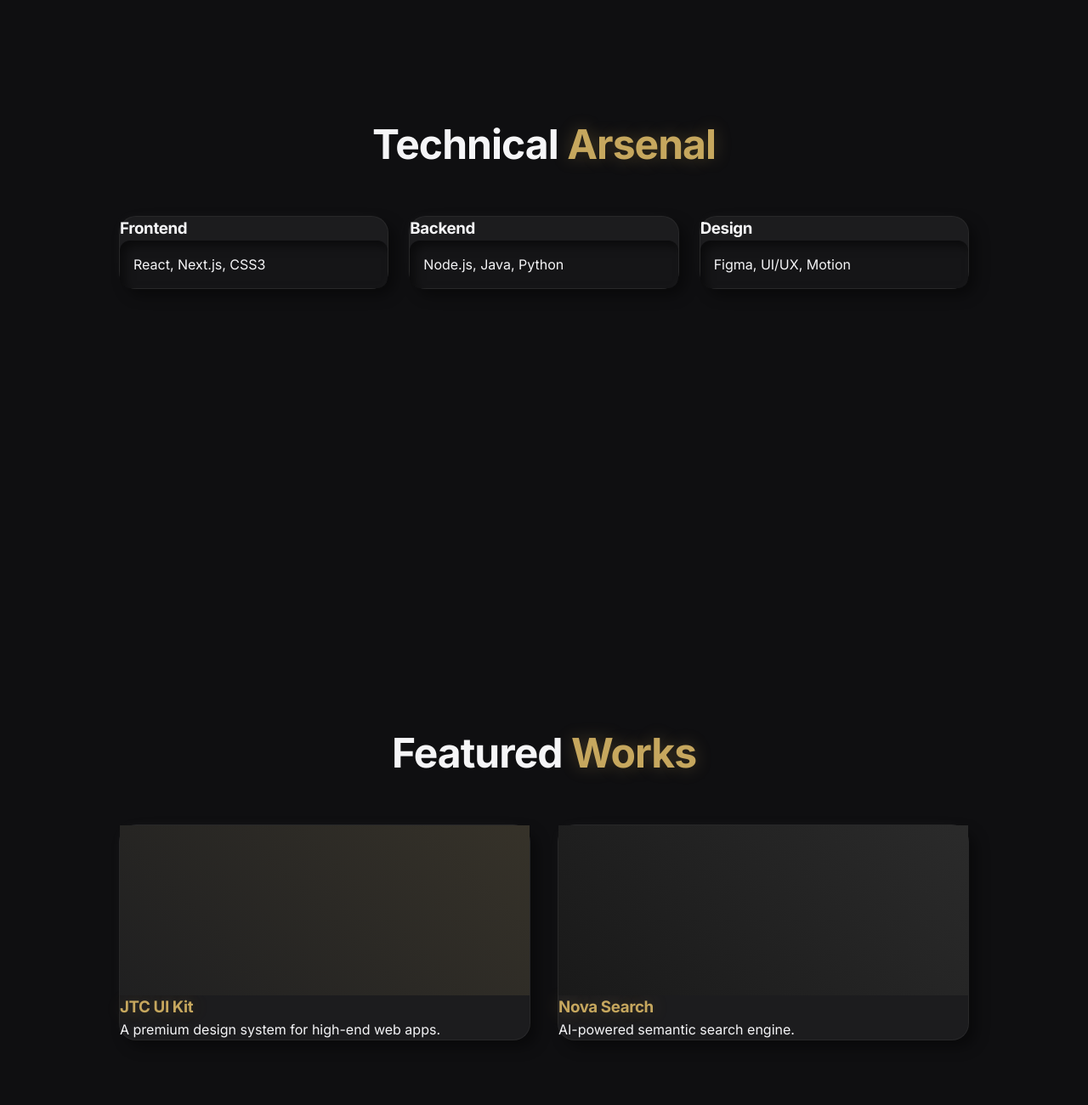
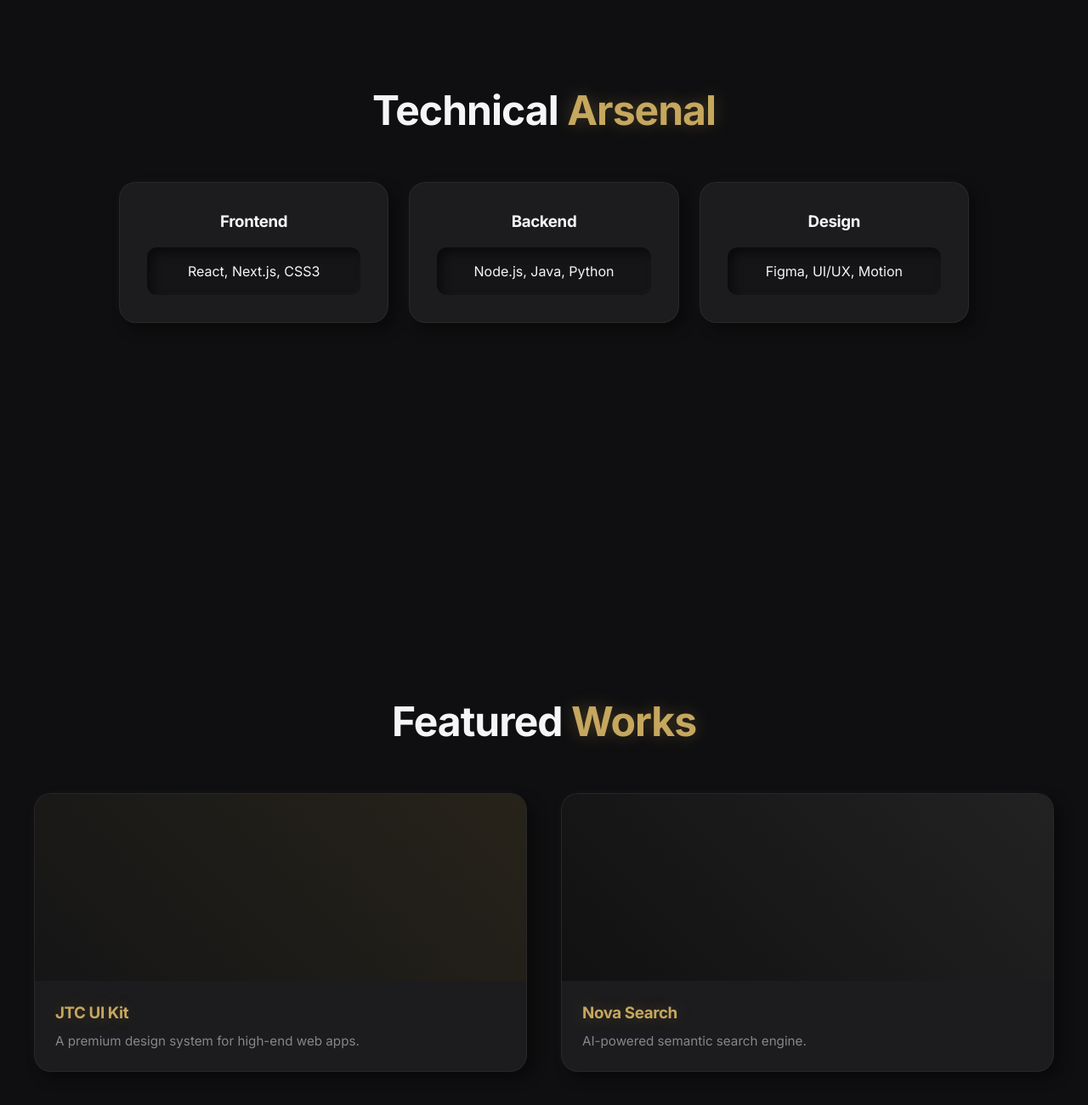
Before and after one commit to jason-code1/portfolio-website-jason, a website: page index.html in a window 1280 px wide. Shown: the part 1763-3063 px from the top of the page at 85% size. Drawn offline with Linux system fonts and the light colour scheme.

Commit message:
Final cleanup: Add missing CSS classes and refine layout

```diff
--- a/css/style.css
+++ b/css/style.css
@@ -171,6 +171,10 @@ h1, h2, h3 {
     max-width: 1000px;
 }
 
+.section-content.wide {
+    max-width: 1200px;
+}
+
 .section-title {
     font-size: 3rem;
     margin-bottom: 3rem;
@@ -198,23 +202,46 @@ h1, h2, h3 {
     padding: 0.5rem 1rem;
 }
 
-/* Grid Layouts */
+/* Experience Layout */
+.experience-grid {
+    display: grid;
+    gap: 2rem;
+}
+
+.experience-item {
+    padding: 2.5rem;
+}
+
+/* Skills Layout */
 .skills-grid {
     display: grid;
-    grid-template-columns: repeat(auto-fit, minmax(200px, 1fr));
+    grid-template-columns: repeat(auto-fit, minmax(250px, 1fr));
     gap: 1.5rem;
 }
 
+.skill-card {
+    padding: 2rem;
+    text-align: center;
+}
+
+.skill-title {
+    margin-bottom: 1rem;
+}
+
+/* Projects Layout */
 .projects-grid {
     display: grid;
-    grid-template-columns: repeat(auto-fit, minmax(300px, 1fr));
-    gap: 2rem;
-    max-width: 1200px;
+    grid-template-columns: repeat(auto-fit, minmax(350px, 1fr));
+    gap: 2.5rem;
+}
+
+.project-card {
+    overflow: hidden;
 }
 
 .project-thumbnail {
-    height: 200px;
-    background: #222;
+    height: 220px;
+    background: #111;
     position: relative;
 }
 
@@ -223,6 +250,16 @@ h1, h2, h3 {
     inset: 0;
     background: linear-gradient(45deg, var(--bg-card), var(--accent-glow));
     opacity: 0.4;
+}
+
+.project-details {
+    padding: 1.5rem;
+}
+
+.project-desc {
+    color: var(--text-secondary);
+    font-size: 0.95rem;
+    margin-top: 0.5rem;
 }
 
 /* Form Styles */
```
Also changed, not shown: 1 other file.
